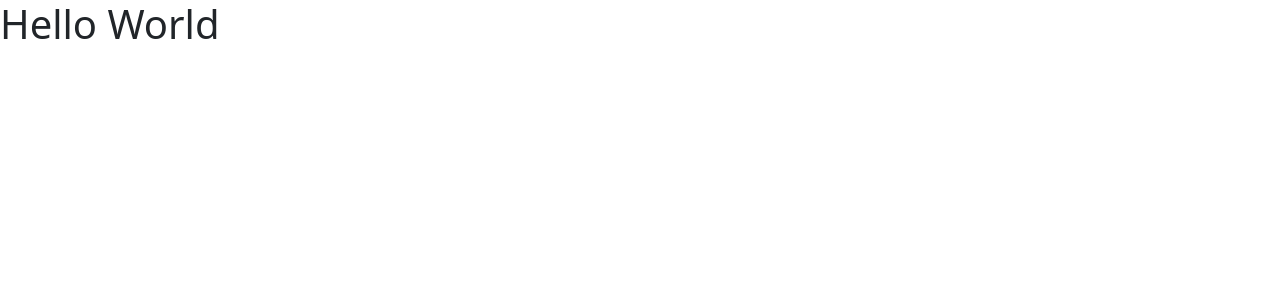
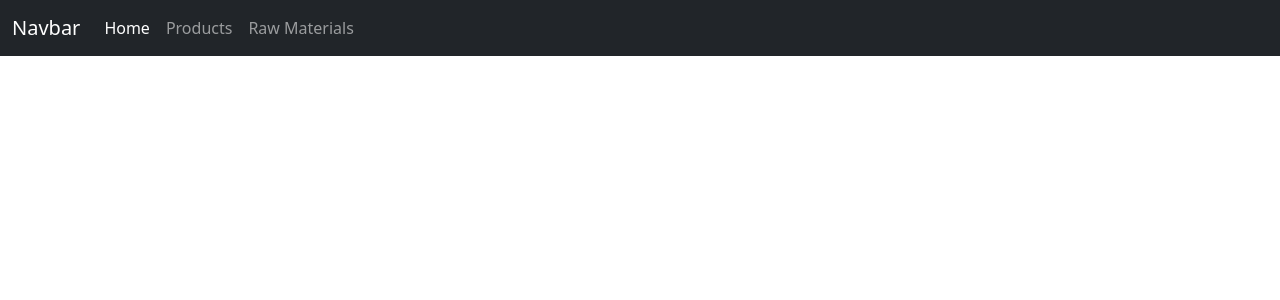
Before and after one commit to H033S/raw-material-calculator, a Next.js app in the folder client/: page / in a window 1280 px wide. Shown: the top 300 px of the page. Built offline with nearby package versions, Linux system fonts and the light colour scheme.

Commit message:
feat: Added Navbar to AppLayout

```diff
--- a/client/src/app/page.tsx
+++ b/client/src/app/page.tsx
@@ -6,7 +6,44 @@
 
   return (
     <div>
-      <h1>Hello World</h1>
+      <nav className="navbar navbar-expand-lg navbar-dark bg-dark">
+        <div className="container-fluid">
+          <a className="navbar-brand" href="#">
+            {" "}
+            Navbar{" "}
+          </a>
+          <button
+            className="navbar-toggler"
+            type="button"
+            data-bs-toggle="collapse"
+            data-bs-target="#navbarNavDropdown"
+            aria-controls="navbarNavDropdown"
+            aria-expanded="false"
+            aria-label="Toggle navigation"
+          >
+            <span className="navbar-toggler-icon"></span>
+          </button>
+          <div className="collapse navbar-collapse" id="navbarNavDropdown">
+            <ul className="navbar-nav">
+              <li className="nav-item">
+                <a className="nav-link active" aria-current="page" href="#">
+                  Home
+                </a>
+              </li>
+              <li className="nav-item">
+                <a className="nav-link" href="#">
+                  Products
+                </a>
+              </li>
+              <li className="nav-item">
+                <a className="nav-link" href="#">
+                  Raw Materials
+                </a>
+              </li>
+            </ul>
+          </div>
+        </div>
+      </nav>
     </div>
   );
 }
```
